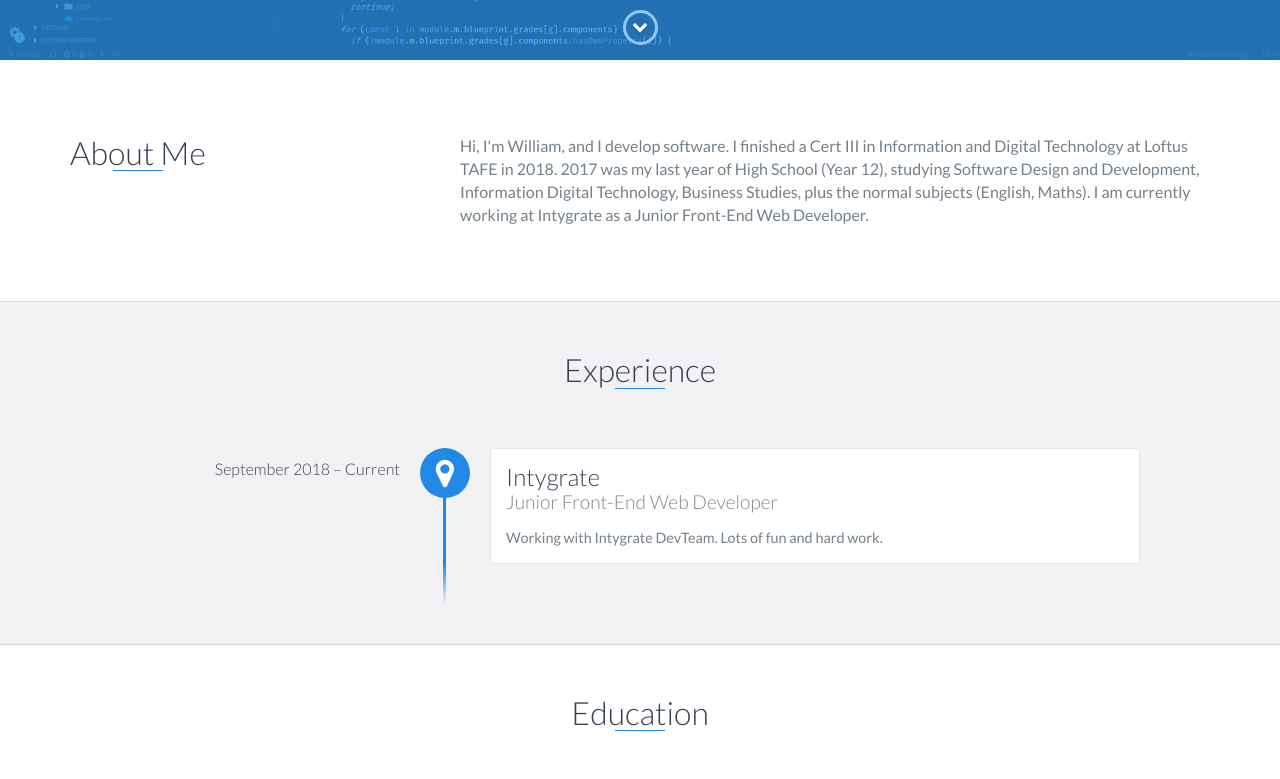
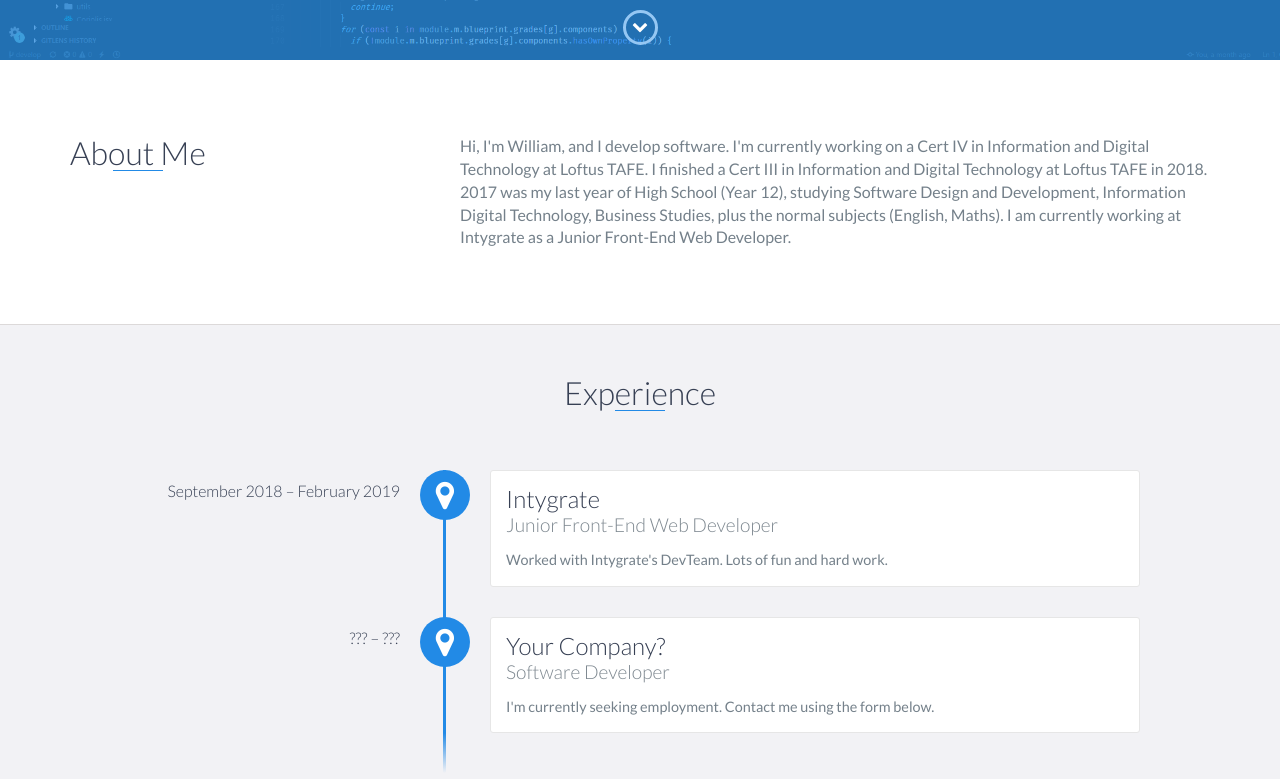
Before and after one commit to willyb321/devportfolio, a React app: page / in a window 1280 px wide. Shown: the part 740-1519 px from the top of the page. Built offline with nearby package versions, Linux system fonts and the light colour scheme.

Commit message:
new info 2019-03-30

```diff
--- a/src/About.js
+++ b/src/About.js
@@ -11,6 +11,7 @@ class About extends Component {
 						<div className="col-md-8">
 							<p>
 								Hi, I'm William, and I develop software.
+								I'm currently working on a Cert IV in Information and Digital Technology at Loftus TAFE.
 								I finished a Cert III in Information and Digital Technology at Loftus TAFE in 2018. 2017 was my last year of High School (Year 12), studying Software Design and Development, Information Digital Technology, Business Studies, plus the normal subjects (English, Maths).
 								I am currently working at Intygrate as a Junior Front-End Web Developer.
 							</p>
--- a/src/Education.js
+++ b/src/Education.js
@@ -24,6 +24,12 @@ class Education extends Component {
 					date: 'July 2018 - Current (On hold)',
 					subtitle: 'Programming Cert 4',
 					description: `Cert 4 in Programming at TAFE. Java and C#.`
+				},
+				{
+					name: 'TAFE',
+					date: 'February 2019 - June 2019',
+					subtitle: 'IDT Cert 4',
+					description: `Cert 4 in Information and Digital Technology at TAFE.`
 				}
 			]
 		};
--- a/src/Experience.js
+++ b/src/Experience.js
@@ -6,7 +6,8 @@ class Experience extends Component {
 		super();
 		this.state = {
 			jobs: [
-				{date: 'September 2018 – Current', employer: 'Intygrate', title: 'Junior Front-End Web Developer', description: 'Working with Intygrate DevTeam. Lots of fun and hard work.'}
+				{date: 'September 2018 – February 2019', employer: 'Intygrate', title: 'Junior Front-End Web Developer', description: 'Worked with Intygrate\'s DevTeam. Lots of fun and hard work.'},
+				{date: '??? – ???', employer: 'Your Company?', title: 'Software Developer', description: 'I\'m currently seeking employment. Contact me using the form below.'},
 			]
 		};
 	}
--- a/src/Projects.js
+++ b/src/Projects.js
@@ -26,6 +26,13 @@ class Projects extends Component {
 					title: 'Orbis',
 					description: `The build repository for Coriolis.io. Essentially Reddit for builds.`,
 					url: 'https://orbis.zone/'
+				},
+				{
+					img: null,
+					imgAlt: null,
+					title: 'Devportfolio',
+					description: `You are looking at it.`,
+					url: 'https://github.com/willyb321/devportfolio'
 				},
 				{
 					img: mediamate,
@@ -62,55 +69,6 @@ class Projects extends Component {
 					title: 'Electron Menubar Timetable',
 					description: `An electron app that allows you to have your timetable in your menubar.`,
 					url: 'https://github.com/willyb321/electron-menubar-timetable'
-				},
-				{
-					img: null,
-					imgAlt: null,
-					title: 'Wifi Transfer',
-					description: `Transfer files over the network using Zeroconf and Bonjour.`,
-					url: 'https://github.com/willyb321/wifi-transfer'
-				},
-				{
-					img: null,
-					imgAlt: null,
-					title: 'FileUpServe',
-					description: `Image host made for use with ShareX.`,
-					url: 'https://github.com/willyb321/fileupserve'
-				},
-				{
-					img: null,
-					imgAlt: null,
-					title: 'tsEDDN',
-					description: `A Typescript listener for the Elite Dangerous Data Network`,
-					url: 'https://github.com/willyb321/tsEDDN'
-				},
-				{
-					img: null,
-					imgAlt: null,
-					title: 'My Dotfiles',
-					description: `My configurations in the form of a git repository.`,
-					url: 'https://github.com/willyb321/.dotfiles'
-				},
-				{
-					img: null,
-					imgAlt: null,
-					title: 'Elite: Dangerous LogWatcher',
-					description: `A ready-to-use module to parse the Elite: Dangerous log files.`,
-					url: 'https://github.com/willyb321/ed-logwatcher'
-				},
-				{
-					img: null,
-					imgAlt: null,
-					title: 'Devportfolio',
-					description: `You are looking at it.`,
-					url: 'https://github.com/willyb321/devportfolio'
-				},
-				{
-					img: null,
-					imgAlt: null,
-					title: 'HomeMonitor',
-					description: `System Monitor built with Meteor`,
-					url: 'https://github.com/willyb321/HomeMonitor'
 				}
 			]
 		};
```
